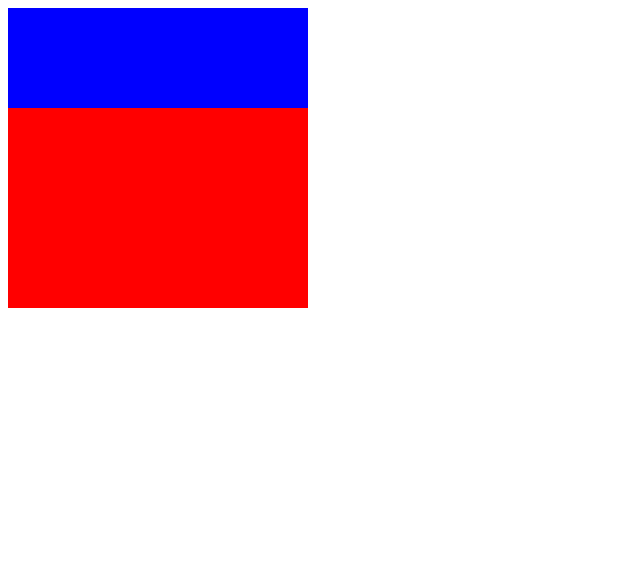
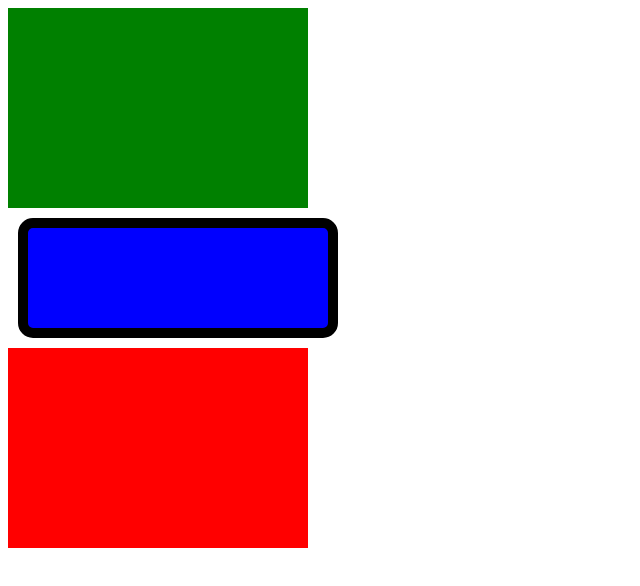
Before and after one commit to alexangria1992/kubow-bootcamp, a plain HTML site: page index.html in a window 1280 px wide. Shown: the whole page, without its empty margins (0-640 px from the left). Drawn offline with Linux system fonts and the light colour scheme.

Commit message:
box model

```diff
--- a/index.html
+++ b/index.html
@@ -11,5 +11,6 @@
     <header></header>
     <div class="about-me"></div>
     <section></section>
+    <footer></footer>
 </body>
 </html>
--- a/styles.css
+++ b/styles.css
@@ -1,4 +1,4 @@
-.header
+header
 {
     width: 300px;
     height: 200px;
@@ -18,4 +18,7 @@ section
     width: 300px;
     height: 100px;
     background-color: blue;
+    margin: 10px;
+    border: solid black 10px;
+    border-radius: 15px;
 }
```
